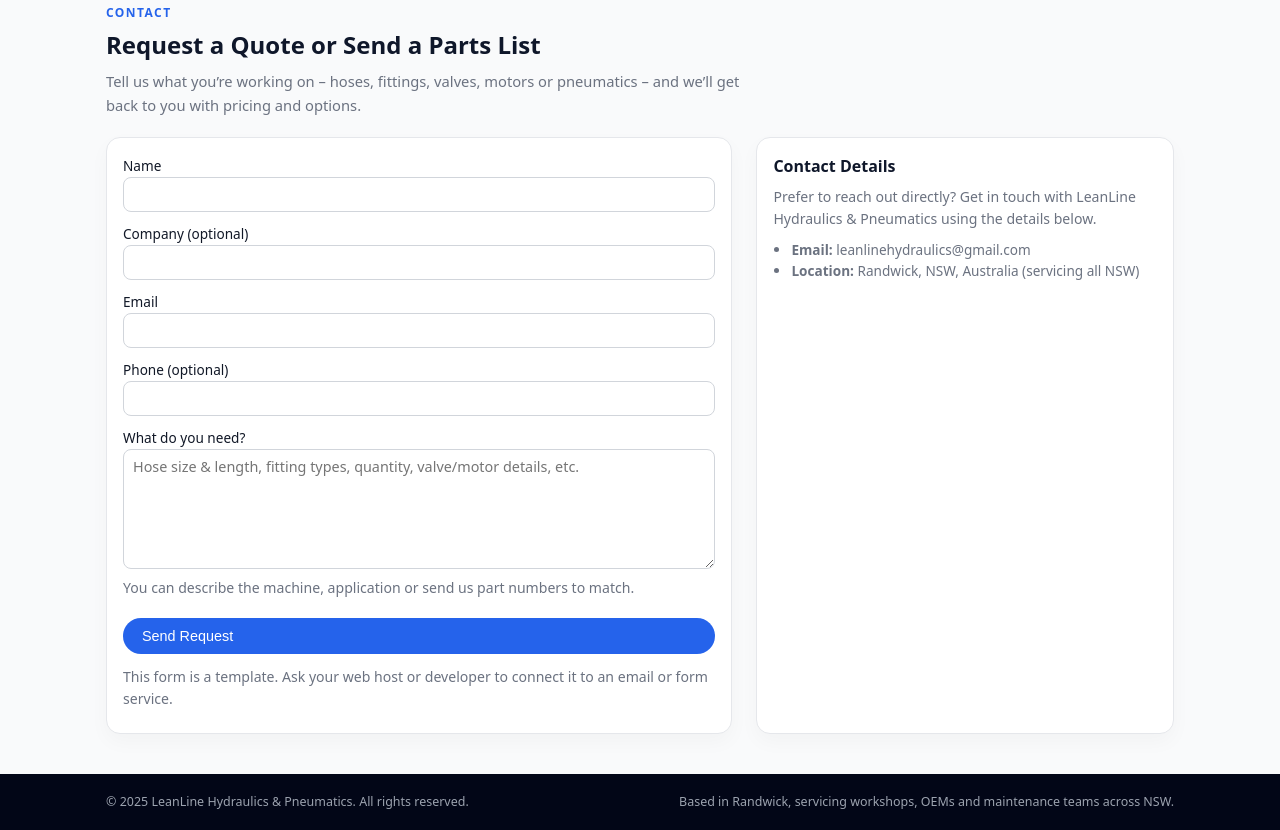
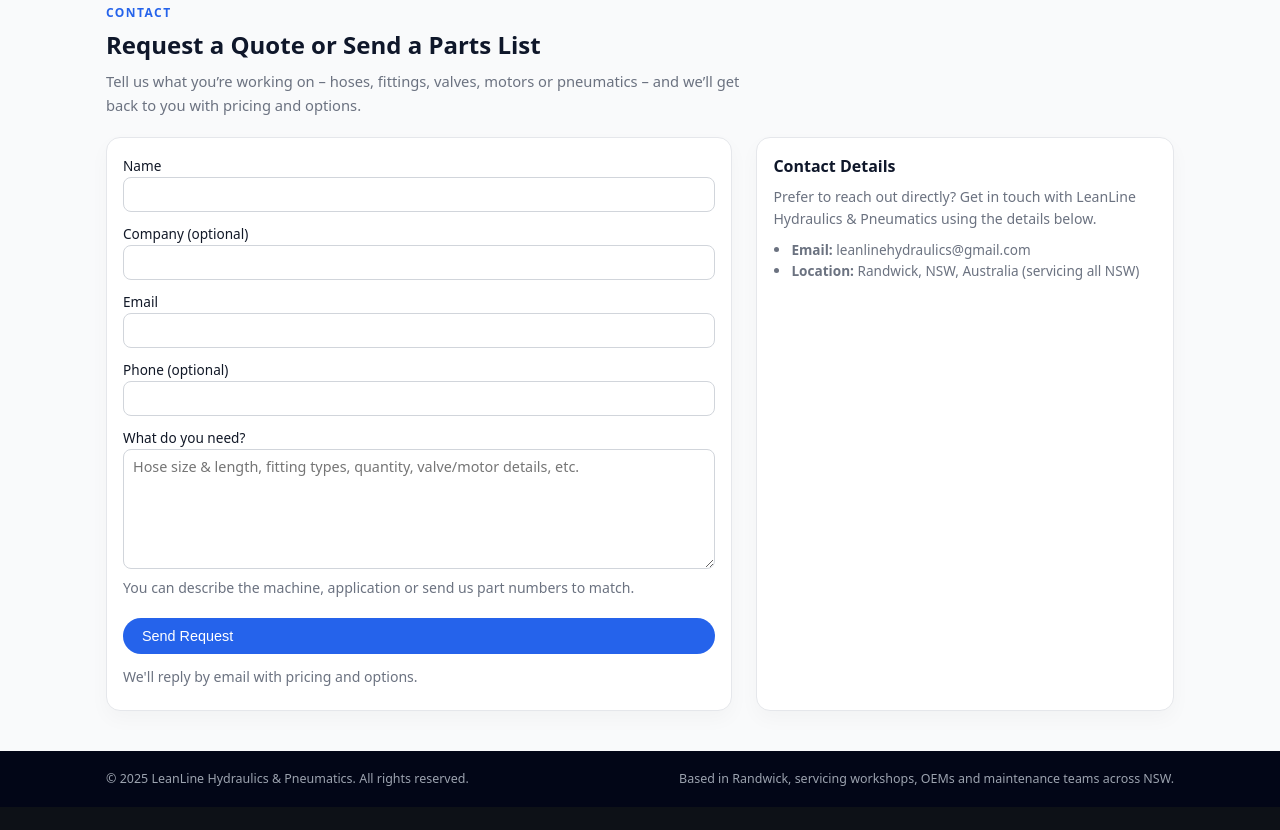
Before and after one commit to DMcG-Engineering/LeanLineHydraulics, a plain HTML site: page index.html in a window 1280 px wide. Shown: the part 2923-3753 px from the top of the page. After the commit the page ends 3730 px from the top, so only its background shows below. Drawn offline with Linux system fonts and the light colour scheme.

Commit message:
Update index.html
Added in a contact from using Formspree

```diff
--- a/index.html
+++ b/index.html
@@ -4,7 +4,10 @@
   <meta charset="UTF-8" />
   <meta name="viewport" content="width=device-width, initial-scale=1.0" />
   <title>LeanLine Hydraulics & Pneumatics | Low-Cost Hydraulic & Pneumatic Solutions for NSW Industry</title>
-  <meta name="description" content="LeanLine Hydraulics & Pneumatics supplies low-cost hydraulic hoses, fittings, valves, motors and pneumatic components across NSW, Australia." />
+  <meta
+    name="description"
+    content="LeanLine Hydraulics & Pneumatics supplies low-cost hydraulic hoses, fittings, valves, motors and pneumatic components across NSW, Australia."
+  />
 
   <style>
     :root {
@@ -769,8 +772,10 @@
 
         <div class="contact-wrapper">
           <div class="card">
-            <!-- NOTE: replace the form "action" with your own handler or service -->
-            <form action="#" method="post">
+            <form
+              action="https://formspree.io/f/xldqzwpn"
+              method="POST"
+            >
               <div>
                 <label for="name">Name</label>
                 <input id="name" name="name" type="text" required />
@@ -793,8 +798,12 @@
 
               <div>
                 <label for="details">What do you need?</label>
-                <textarea id="details" name="details" required
-                  placeholder="Hose size &amp; length, fitting types, quantity, valve/motor details, etc."></textarea>
+                <textarea
+                  id="details"
+                  name="details"
+                  required
+                  placeholder="Hose size &amp; length, fitting types, quantity, valve/motor details, etc."
+                ></textarea>
                 <p class="helper-text">
                   You can describe the machine, application or send us part numbers to match.
                 </p>
@@ -802,8 +811,7 @@
 
               <button type="submit" class="btn-primary">Send Request</button>
               <p class="helper-text">
-                This form is a template. Ask your web host or developer to connect it to an email or
-                form service.
+                We'll reply by email with pricing and options.
               </p>
             </form>
           </div>
@@ -818,9 +826,6 @@
               <li><strong>Email:</strong> leanlinehydraulics@gmail.com</li>
               <li><strong>Location:</strong> Randwick, NSW, Australia (servicing all NSW)</li>
             </ul>
-            <p class="helper-text" style="margin-top: 10px;">
-
-            </p>
           </div>
         </div>
       </div>
```
